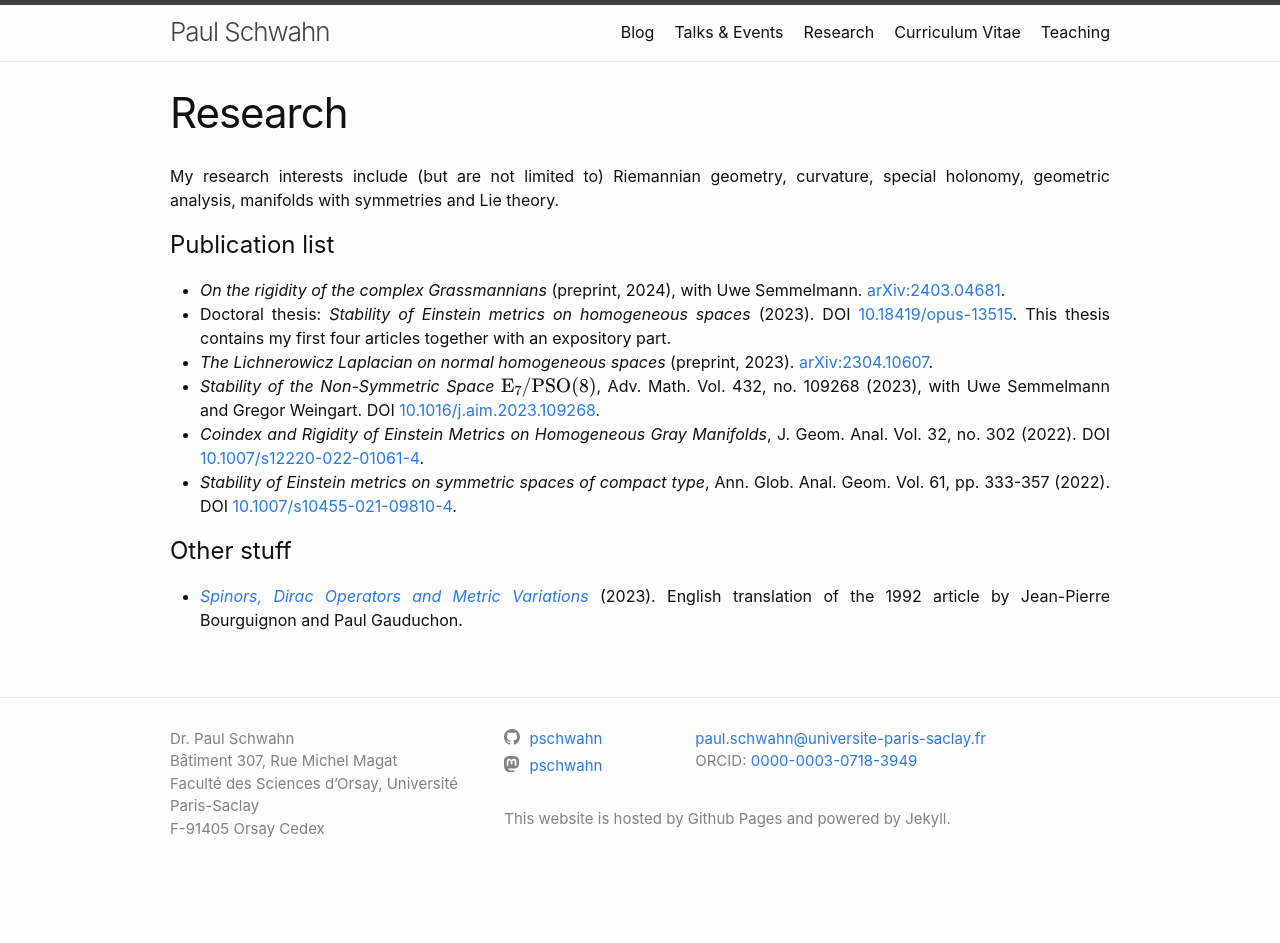
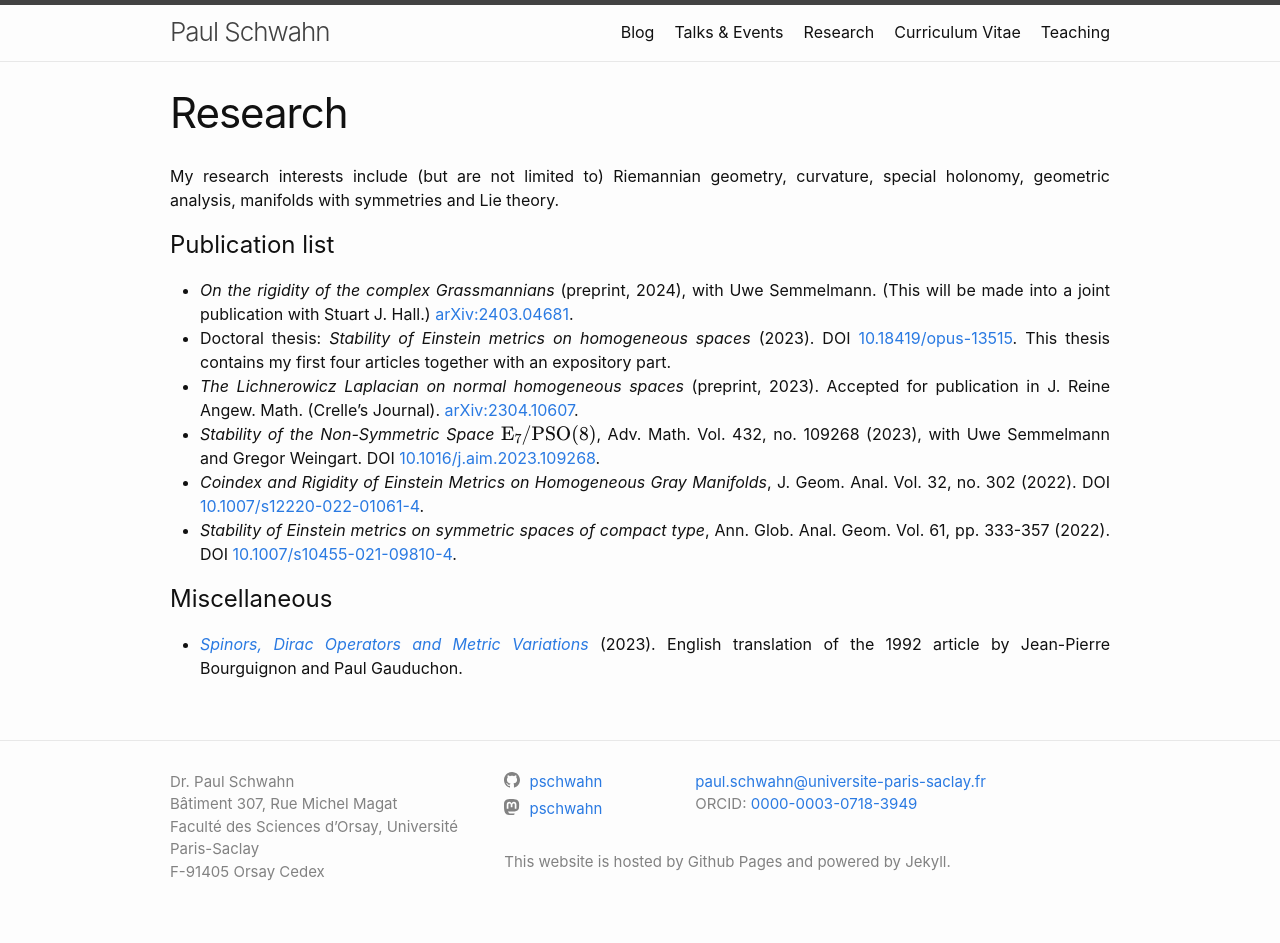
Before and after one commit to PSchwahn/PSchwahn.github.io, a Jekyll site: the page built from publications.markdown, in a window 1280 px wide. Built offline with Jekyll 4.4.1, drawn with Linux system fonts in a browser that asks for light colours; some web fonts are replaced; before the commit the page ends 900 px from its top, so only the background shows below that.

Commit message:
modified publist

```diff
--- a/publications.markdown
+++ b/publications.markdown
@@ -7,13 +7,13 @@ My research interests include (but are not limited to) Riemannian geometry, curv
 
 # Publication list
 
-* _On the rigidity of the complex Grassmannians_ (preprint, 2024), with Uwe Semmelmann. [arXiv:2403.04681](https://arxiv.org/abs/2403.04681).
+* _On the rigidity of the complex Grassmannians_ (preprint, 2024), with Uwe Semmelmann. (This will be made into a joint publication with Stuart J. Hall.) [arXiv:2403.04681](https://arxiv.org/abs/2403.04681).
 * Doctoral thesis: _Stability of Einstein metrics on homogeneous spaces_ (2023). DOI [10.18419/opus-13515](http://dx.doi.org/10.18419/opus-13515). This thesis contains my first four articles together with an expository part.
-* _The Lichnerowicz Laplacian on normal homogeneous spaces_ (preprint, 2023). [arXiv:2304.10607](https://arxiv.org/abs/2304.10607).
+* _The Lichnerowicz Laplacian on normal homogeneous spaces_ (preprint, 2023). Accepted for publication in J. Reine Angew. Math. (Crelle's Journal). [arXiv:2304.10607](https://arxiv.org/abs/2304.10607).
 * _Stability of the Non-Symmetric Space $$\mathrm{E}_7/\mathrm{PSO}(8)$$_, Adv. Math. Vol. 432, no. 109268 (2023), with Uwe Semmelmann and Gregor Weingart. DOI [10.1016/j.aim.2023.109268](https://doi.org/10.1016/j.aim.2023.109268).
 * _Coindex and Rigidity of Einstein Metrics on Homogeneous Gray Manifolds_, J. Geom. Anal. Vol. 32, no. 302 (2022). DOI [10.1007/s12220-022-01061-4](https://doi.org/10.1007/s12220-022-01061-4).
 * _Stability of Einstein metrics on symmetric spaces of compact type_, Ann. Glob. Anal. Geom. Vol. 61, pp. 333-357 (2022). DOI [10.1007/s10455-021-09810-4](https://doi.org/10.1007/s10455-021-09810-4).
 
-# Other stuff
+# Miscellaneous
 
 * _[Spinors, Dirac Operators and Metric Variations]({{"/assets/spineurs_variations.pdf" | relative_url}})_ (2023). English translation of the 1992 article by Jean-Pierre Bourguignon and Paul Gauduchon.
```
